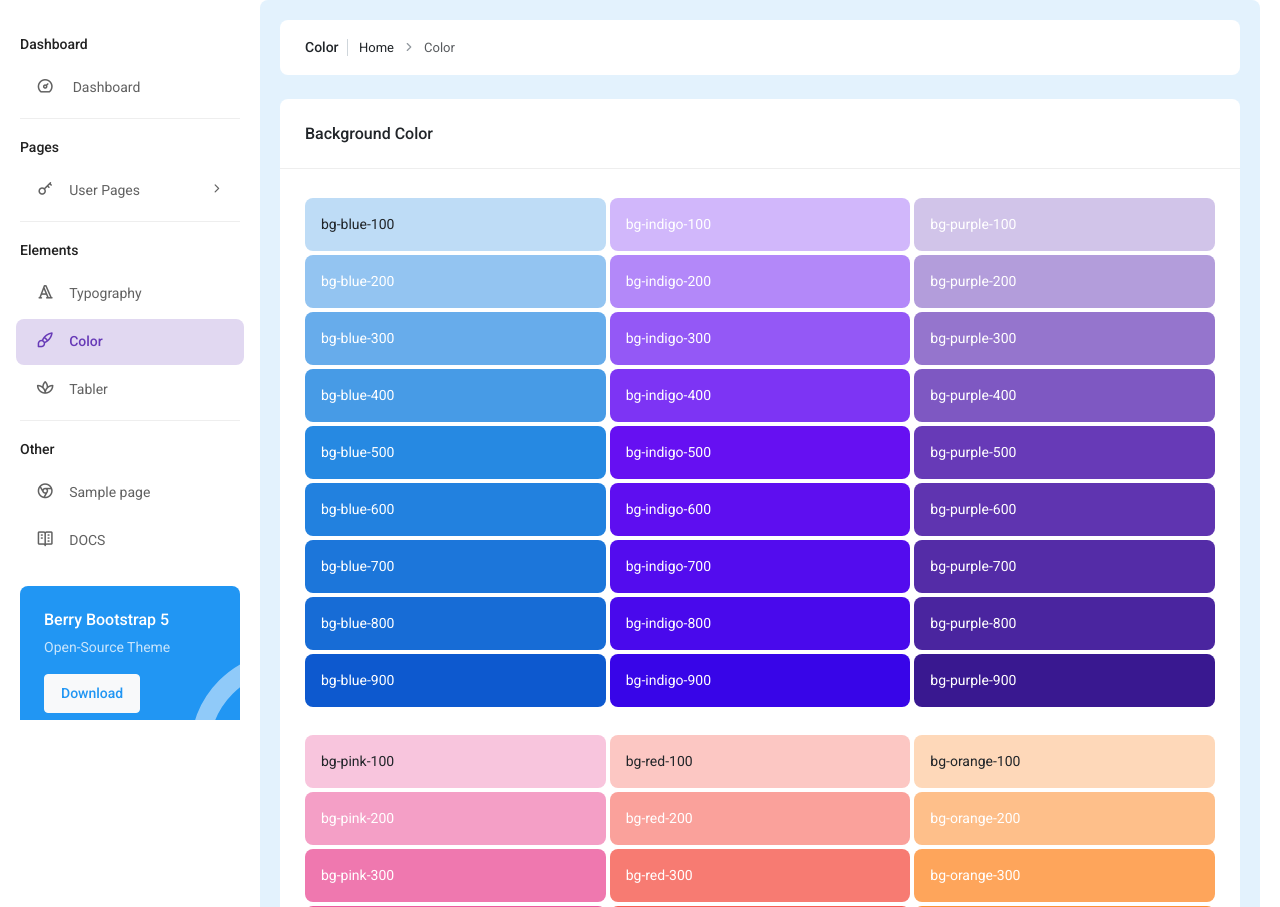
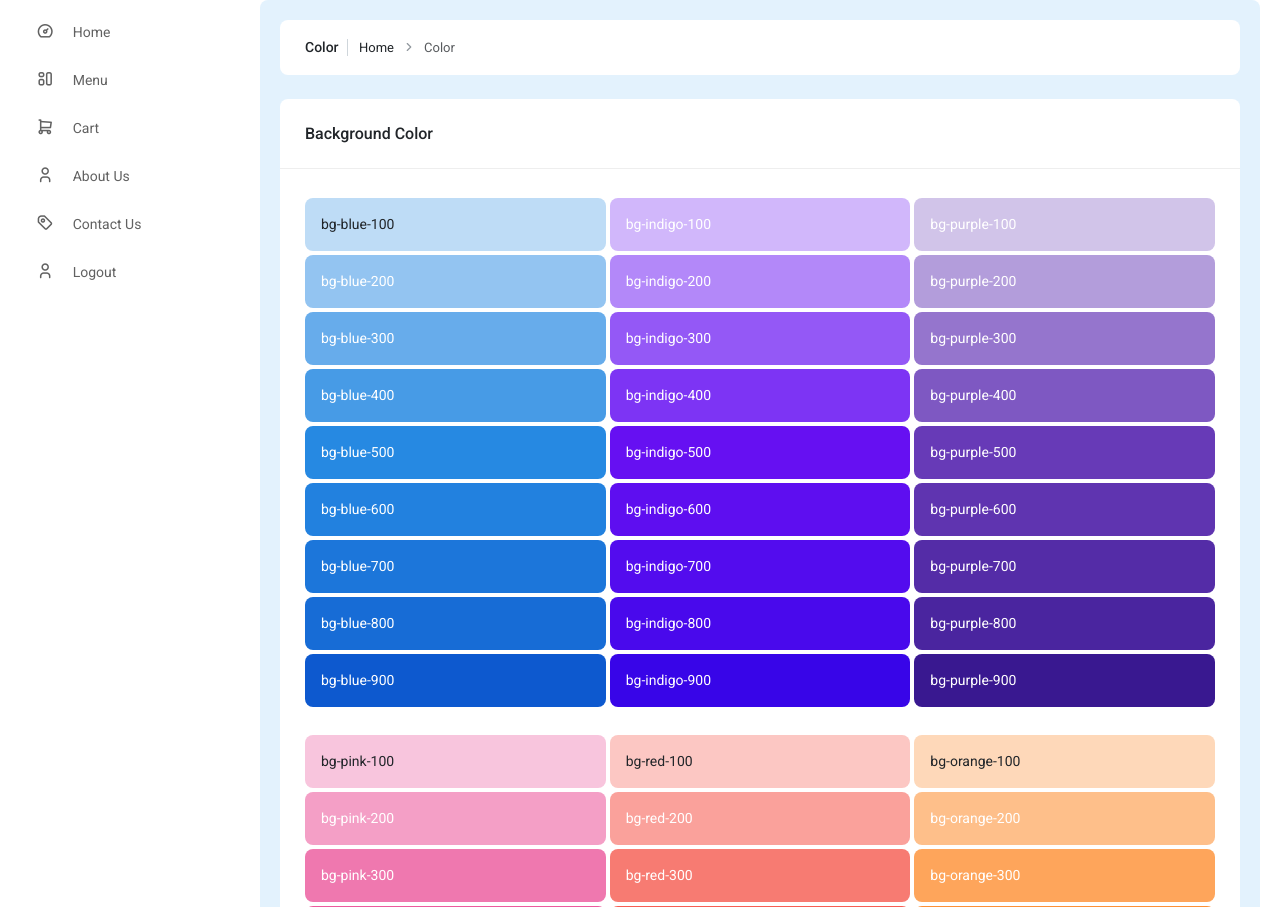
Before and after one commit to duhncan/relaxingkoala, a Flask app: page /color in a window 1280 px wide. Shown: the part 80-987 px from the top of the page. Run offline with Flask 2, Linux system fonts and the light colour scheme; the visitor is signed in with stand-in values (Sample User, id 1); style sheets or scripts are compiled from the project's sources; some libraries are stand-ins or nearby versions.

Commit message:
initial changes to sidebar

```diff
--- a/dashboard/apps/templates/includes/sidebar.html
+++ b/dashboard/apps/templates/includes/sidebar.html
@@ -3,75 +3,63 @@
   <div class="navbar-wrapper">
     <div class="m-header">
       <a href="index.html" class="b-brand">
-        <!-- ========   Change your logo from here   ============ -->
-        <img src="{{ url_for('static', filename='assets/images/logo-dark.svg') }}" alt="" class="logo logo-lg" />
+        <img src="{{ url_for('static', filename='assets/images/relaxingkoala.svg') }}" alt="" class="logo logo-lg" />
       </a>
     </div>
+
     <div class="navbar-content">
       <ul class="pc-navbar">
-        <li class="pc-item pc-caption">
-          <label>Dashboard</label>
-          <i class="ti ti-dashboard"></i>
-        </li>
 
         <li class="pc-item">
           <a href="/" class="pc-link">
             <span class="pc-micon"><i class="ti ti-dashboard"></i></span>
-            <span class="pc-mtext">Dashboard</span></a>
+            <span class="pc-mtext">Home</span></a>
         </li>
 
-        <li class="pc-item pc-caption">
-          <label>Pages</label>
-          <i class="ti ti-news"></i>
-        </li>
-        <li class="pc-item pc-hasmenu">
-          <a href="#!" class="pc-link"><span class="pc-micon"><i class="ti ti-key"></i></span><span
-              class="pc-mtext">User Pages</span><span class="pc-arrow"><i class="ti ti-chevron-right"></i></span></a>
-          <ul class="pc-submenu">
-
-            {% if current_user.is_authenticated %}
-              <li class="pc-item"><a class="pc-link" href="{{ url_for('authentication_blueprint.logout') }}">Logout</a></li>
-            {% else %}
-              <li class="pc-item"><a class="pc-link" href="{{ url_for('authentication_blueprint.login') }}">Login</a></li>
-              <li class="pc-item"><a class="pc-link" href="{{ url_for('authentication_blueprint.register') }}">Register</a></li>
-            {% endif %}
-
-          </ul>
-        </li>
-        <li class="pc-item pc-caption">
-          <label>Elements</label>
-          <i class="ti ti-apps"></i>
-        </li>
         <li class="pc-item">
-          <a href="{{ url_for('home_blueprint.typography') }}" class="pc-link"><span class="pc-micon"><i
-                class="ti ti-typography"></i></span><span class="pc-mtext">Typography</span></a>
-        </li>
-        <li class="pc-item">
-          <a href="{{ url_for('home_blueprint.color') }}" class="pc-link"><span class="pc-micon"><i class="ti ti-brush"></i></span><span
-              class="pc-mtext">Color</span></a>
-        </li>
-        <li class="pc-item">
-          <a href="{{ url_for('home_blueprint.icon_tabler') }}" class="pc-link"><span class="pc-micon"><i
-                class="ti ti-plant-2"></i></span><span class="pc-mtext">Tabler</span><span class="pc-arrow"></a>
+          <a href="/menu-page" class="pc-link">
+            <span class="pc-micon"><i class="ti ti-layout"></i></span>
+            <span class="pc-mtext">Menu</span></a>
         </li>
 
-        <li class="pc-item pc-caption">
-          <label>Other</label>
-          <i class="ti ti-brand-chrome"></i>
+        <li class="pc-item">
+          <a href="/cart" class="pc-link">
+            <span class="pc-micon"><i class="ti ti-shopping-cart"></i></span>
+            <span class="pc-mtext">Cart</span></a>
         </li>
+
         <li class="pc-item">
-          <a href="{{ url_for('home_blueprint.sample_page') }}" class="pc-link"><span class="pc-micon"><i
-                class="ti ti-brand-chrome"></i></span><span class="pc-mtext">Sample page</span></a></li>
+          <a href="/about" class="pc-link">
+            <span class="pc-micon"><i class="ti ti-user"></i></span>
+            <span class="pc-mtext">About Us</span></a>
+        </li>
+
         <li class="pc-item">
-          <a href="https://github.com/app-generator/flask-berry-dashboard" target="_blank" class="pc-link"><span
-              class="pc-micon"><i class="ti ti-vocabulary"></i></span><span class="pc-mtext">DOCS</span></a></li>
+          <a href="/contact" class="pc-link">
+            <span class="pc-micon"><i class="ti ti-tag"></i></span>
+            <span class="pc-mtext">Contact Us</span></a>
+        </li>
+
+        <!-- Profile Options Based on User Connected -->
+        {% if current_user.is_authenticated %}
+          <li class="pc-item">
+            <a href="{{ url_for('authentication_blueprint.logout') }}" class="pc-link">
+              <span class="pc-micon"><i class="ti ti-user"></i></span>
+              <span class="pc-mtext">Logout</span></a>
+          </li>
+          {% else %}
+          <li class="pc-item">
+            <a href="{{ url_for('authentication_blueprint.login') }}" class="pc-link">
+              <span class="pc-micon"><i class="ti ti-user"></i></span>
+              <span class="pc-mtext">Login</span></a>
+          </li>
+          <li class="pc-item">
+            <a href="{{ url_for('authentication_blueprint.register') }}" class="pc-link">
+              <span class="pc-micon"><i class="ti ti-user"></i></span>
+              <span class="pc-mtext">Register</span></a>
+          </li>
+        {% endif %}
       </ul>
-      <div class="pc-navbar-card bg-primary rounded">
-        <h4 class="text-white">Berry Bootstrap 5</h4>
-        <p class="text-white opacity-75">Open-Source Theme</p>
-        <a href="https://appseed.us/product/berry-dashboard/flask/"
-           target="_blank" class="btn btn-light text-primary">Download</a>
-      </div>
     </div>
   </div>
 </nav>
```
Also changed, not shown: dashboard/apps/static/assets/images/relaxingkoala.svg (added).
